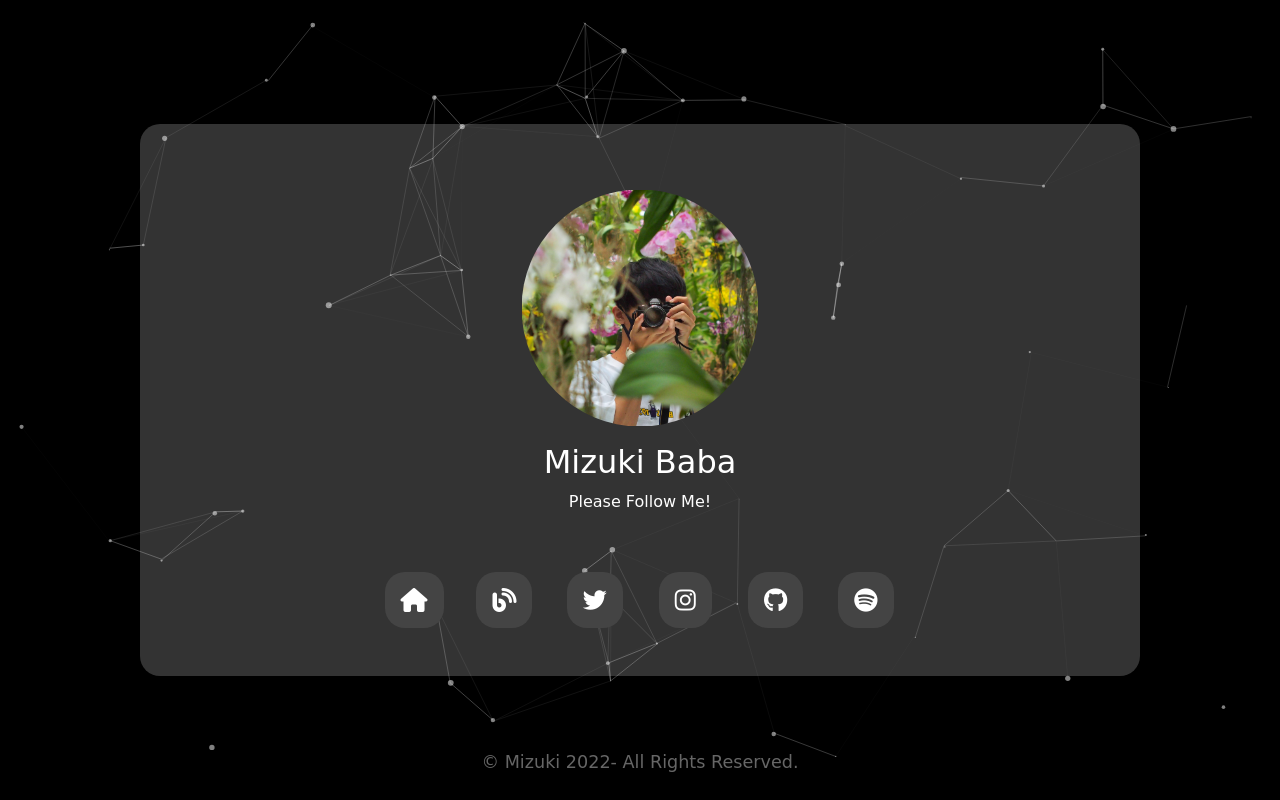
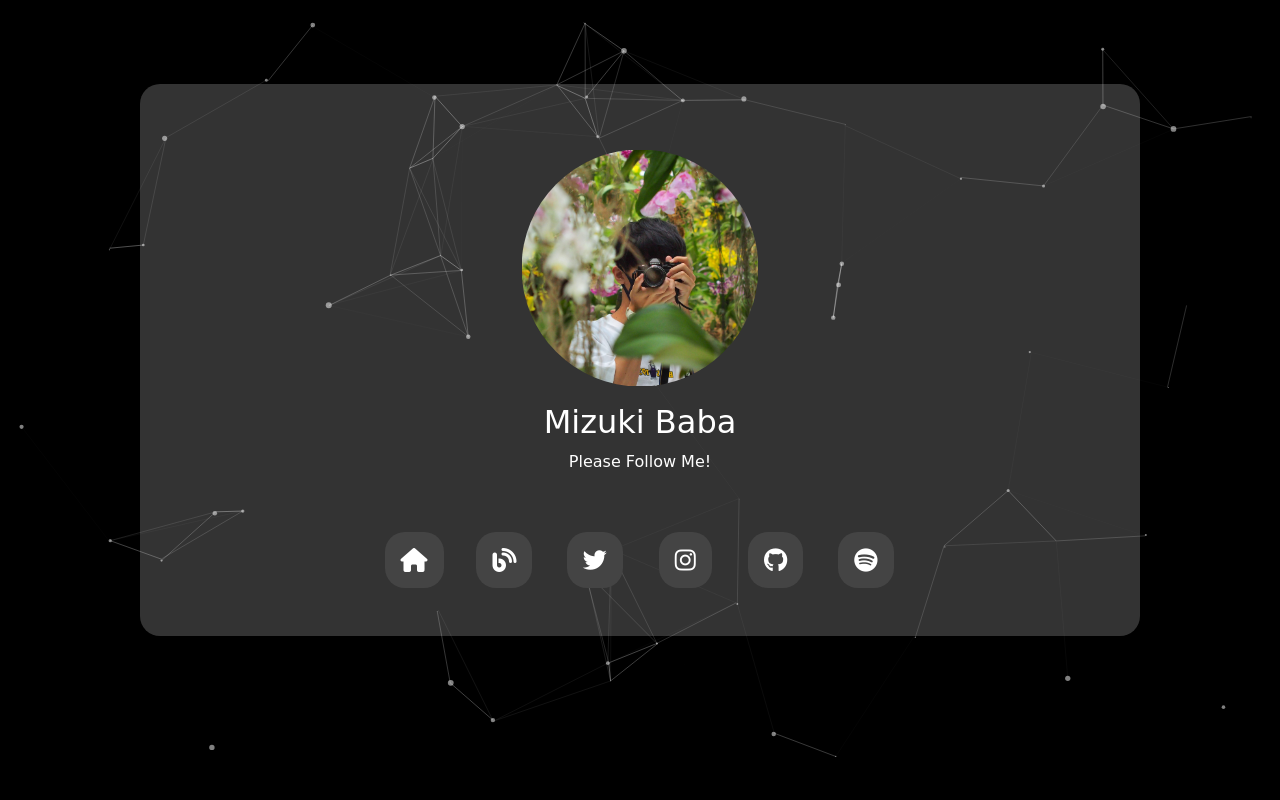
Before and after one commit to lovelovetrb/lovelovetrb-share-page, a plain HTML site: page index.html in a window 1280 px wide. Drawn offline with nearby package versions, Linux system fonts and the light colour scheme; a web font is replaced by a local one.

Commit message:
change design

```diff
--- a/css/index.css
+++ b/css/index.css
@@ -63,7 +63,7 @@ body {
 
 main{
   display: flex;
-  height: 100vh;
+  height: 90vh;
 }
 
 .wrapper {
--- a/index.html
+++ b/index.html
@@ -100,15 +100,6 @@
         </div>
       </div>
     </main>
-
-    <footer>
-      <div class="address">
-        <address>
-          <span>© Mizuki 2022- All Rights Reserved.</span>
-        </address>
-      </div>
-    </footer>
-
     <!-- JavaScript -->
     <!-- jQuery読み込み -->
     <script
```
